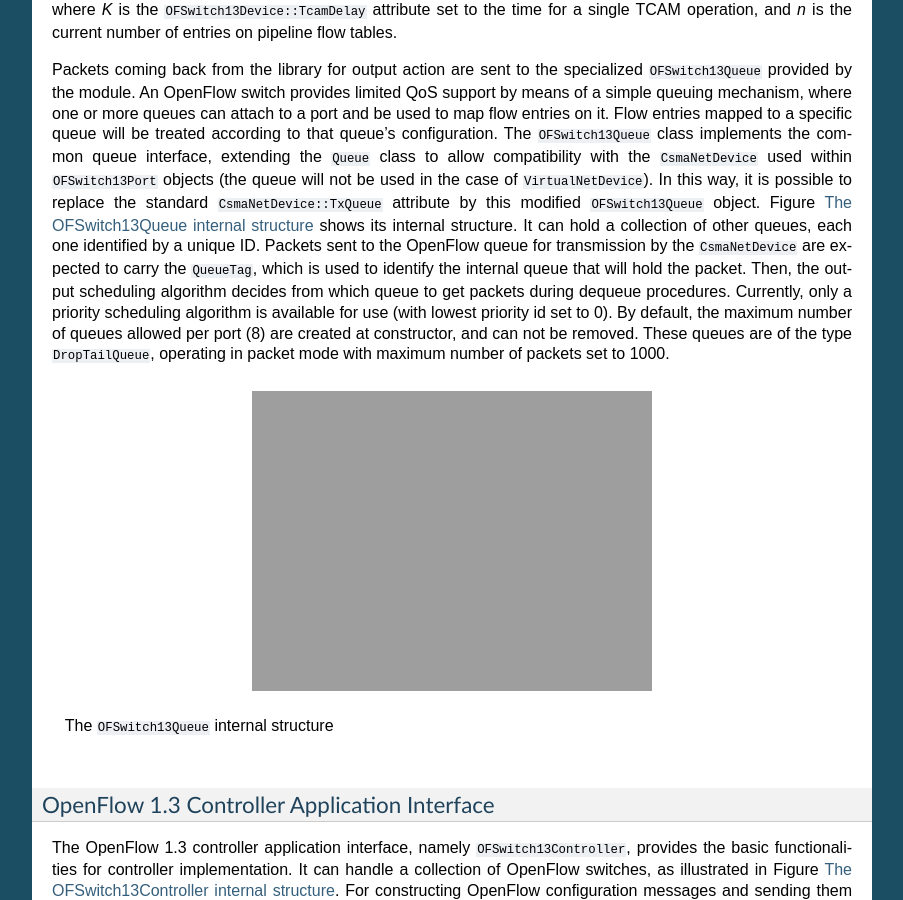
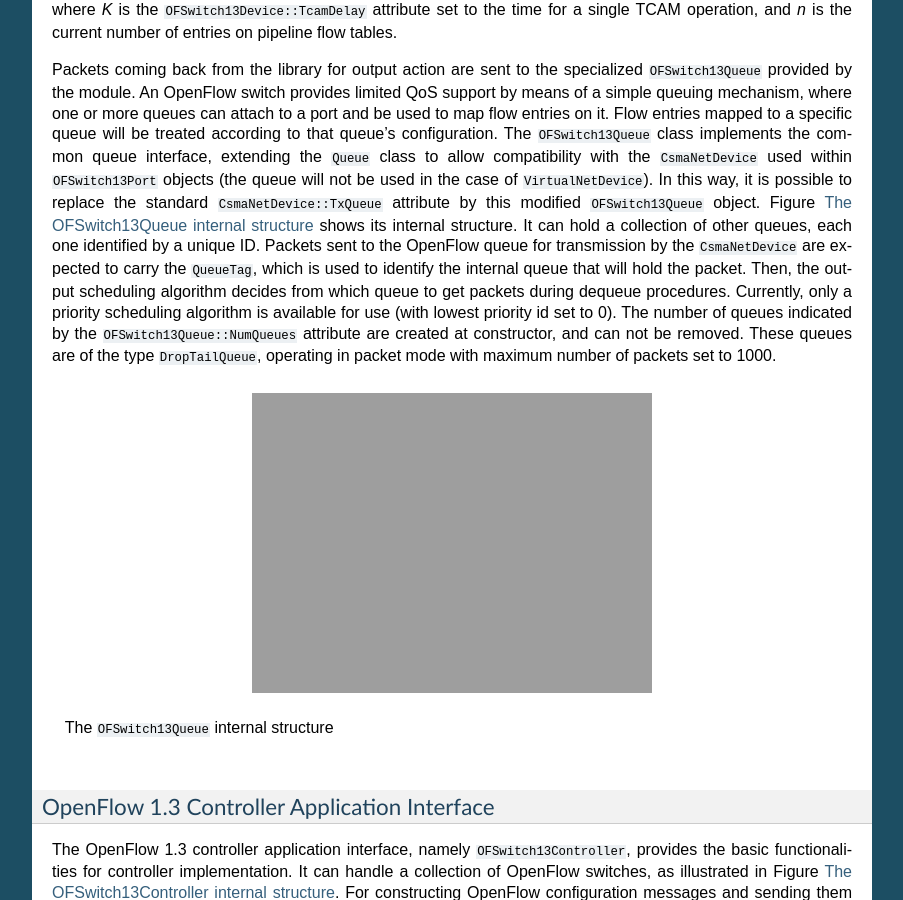
Before and after one commit to ljerezchaves/ofswitch13, a Sphinx documentation site: the page built from doc/source/ofswitch13-description.rst, in a window 1280 px wide and 900 px high, scrolled down 2005 px. Shown: the whole window, without its empty margins (198-1101 px from the left). Built offline with Sphinx 7.4.7, drawn with Linux system fonts in a browser that asks for light colours; formulas are drawn with MathJax 3.

Commit message:
Small updates on module documentation.

```diff
--- a/doc/source/ofswitch13-description.rst
+++ b/doc/source/ofswitch13-description.rst
@@ -119,10 +119,11 @@ transmission by the ``CsmaNetDevice`` are expected to carry the ``QueueTag``,
 which is used to identify the internal queue that will hold the packet. Then,
 the output scheduling algorithm decides from which queue to get packets during
 dequeue procedures. Currently, only a priority scheduling algorithm is
-available for use (with lowest priority id set to 0). By default, the maximum
-number of queues allowed per port (8) are created at constructor, and can not
-be removed.  These queues are of the type ``DropTailQueue``, operating in
-packet mode with maximum number of packets set to 1000.
+available for use (with lowest priority id set to 0). The number of queues
+indicated by the ``OFSwitch13Queue::NumQueues`` attribute are created at
+constructor, and can not be removed.  These queues are of the type
+``DropTailQueue``, operating in packet mode with maximum number of packets set
+to 1000.
 
 .. _fig-ofswitch13-queue:
 
```
Also changed, not shown: 1 other file.
